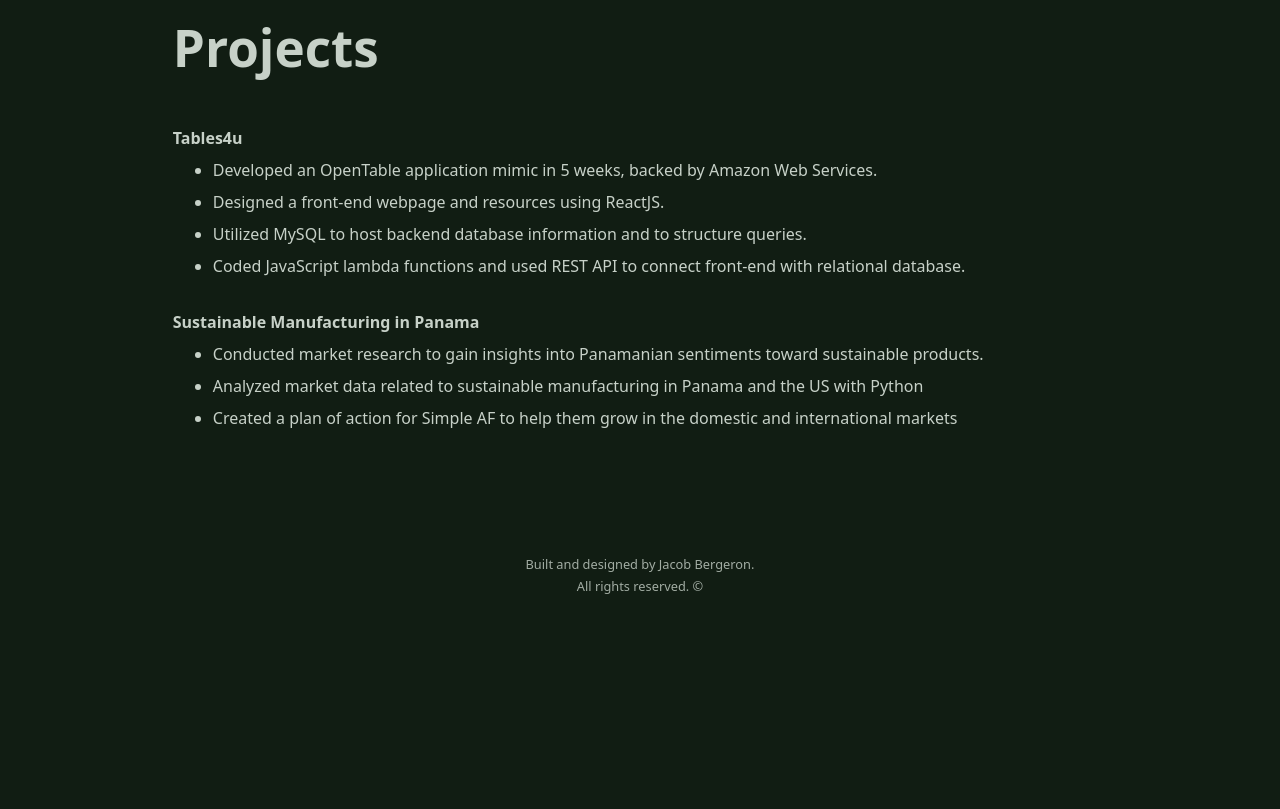
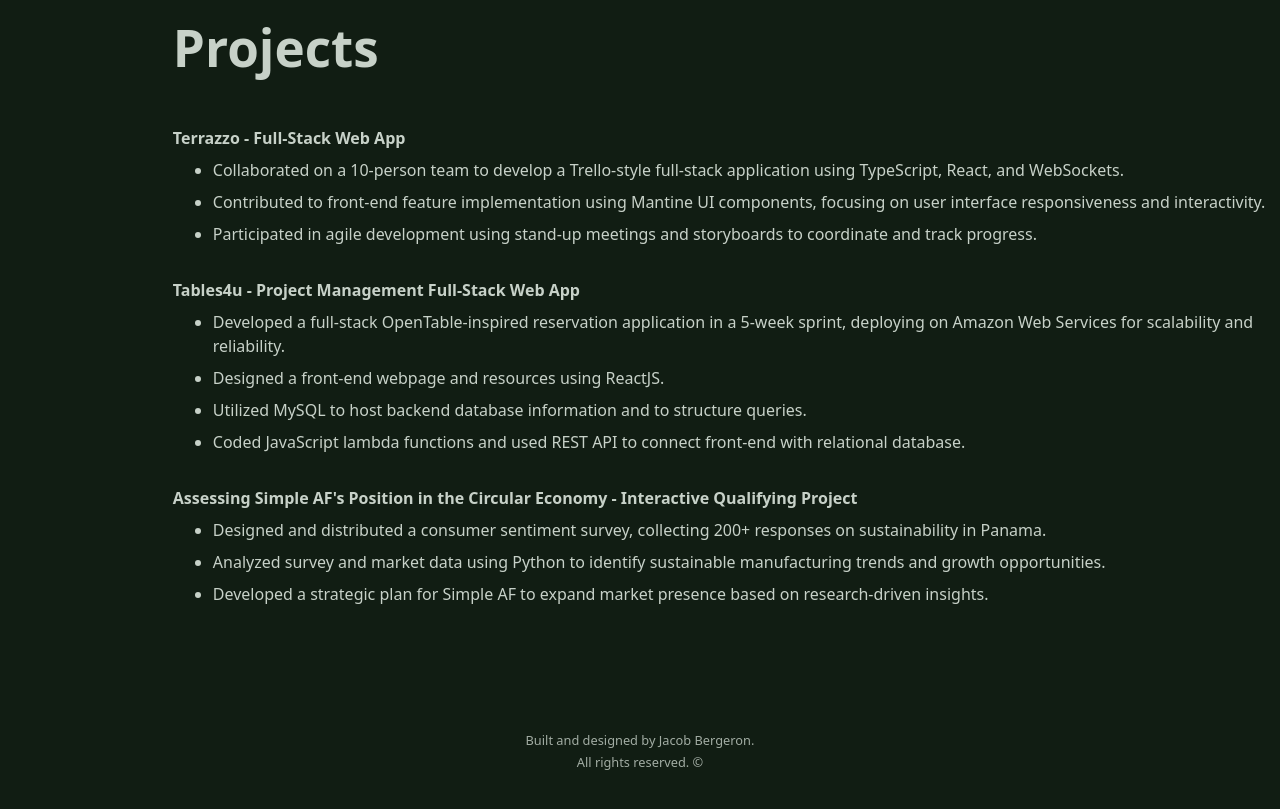
Before and after one commit to Jacob-Bergeron/Personal-Portfolio, a React (Vite) app: page / in a window 1280 px wide. Shown: the part 1420-2229 px from the top of the page. Before the commit the page ends 2055 px from the top, so only its background shows below. Built offline with nearby package versions, Linux system fonts and the light colour scheme.

Commit message:
Job list changes

```diff
--- a/src/components/ProjectSection.tsx
+++ b/src/components/ProjectSection.tsx
@@ -12,23 +12,31 @@
         <Container>
             <Flex gap="md" direction="column" >
                 <Project
-                    title="Tables4u"
+                    title="Terrazzo - Full-Stack Web App"
                     points={[
-                        'Developed an OpenTable application mimic in 5 weeks, backed by Amazon Web Services.',
+                        'Collaborated on a 10-person team to develop a Trello-style full-stack application using TypeScript, React, and WebSockets.',
+                        'Contributed to front-end feature implementation using Mantine UI components, focusing on user interface responsiveness and interactivity.',
+                        'Participated in agile development using stand-up meetings and storyboards to coordinate and track progress.',
+                    ]}
+                />
+                <Project
+                    title="Tables4u - Project Management Full-Stack Web App "
+                    points={[
+                        'Developed a full-stack OpenTable-inspired reservation application in a 5-week sprint, deploying on Amazon Web Services for scalability and reliability.',
                         'Designed a front-end webpage and resources using ReactJS. ',
                         'Utilized MySQL to host backend database information and to structure queries.',
                         'Coded JavaScript lambda functions and used REST API to connect front-end with relational database.'
                     ]}
-                    image="https://via.placeholder.com/150"
+
                 />
                 <Project
-                    title="Sustainable Manufacturing in Panama"
+                    title="Assessing Simple AF's Position in the Circular Economy - Interactive Qualifying Project "
                     points={[
-                        'Conducted market research to gain insights into Panamanian sentiments toward sustainable products.',
-                        'Analyzed market data related to sustainable manufacturing in Panama and the US with Python',
-                        'Created a plan of action for Simple AF to help them grow in the domestic and international markets',
+                        'Designed and distributed a consumer sentiment survey, collecting 200+ responses on sustainability in Panama.',
+                        'Analyzed survey and market data using Python to identify sustainable manufacturing trends and growth opportunities.',
+                        'Developed a strategic plan for Simple AF to expand market presence based on research-driven insights.',
                     ]}
-                    image="https://via.placeholder.com/150"
+
                 />
             </Flex>
         </Container>
```
Also changed, not shown: src/components/JobList.tsx (added, +15 -0 lines), src/components/Project.tsx (+2 -15 lines).
